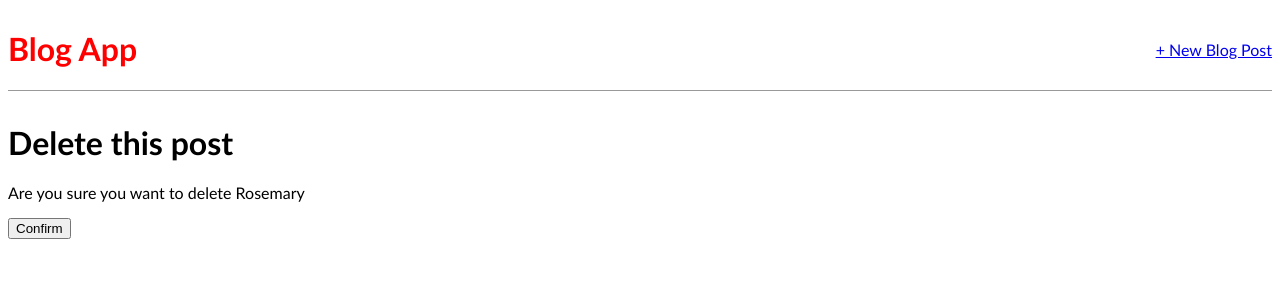
After one commit to 30Piraten/base_case_blog, a Django app: page /post/1/delete/ in a window 1280 px wide. The commit adds this page. Shown: the top 300 px of the page. Run offline with Django 4.2, Linux system fonts and the light colour scheme; data comes from the database, SQL or seed files in the repository; both versions use the stored data as it was after the commit.

Commit message:
added delete_post view

```diff
--- a/blog/urls.py
+++ b/blog/urls.py
@@ -1,9 +1,10 @@
 from django.urls import path
 from .views import (
-    Content, ContentDetail, CreateContent, UpdateContent
+    Content, ContentDetail, CreateContent, UpdateContent, DeleteContent
 )
 
 urlpatterns = [
+    path("post/<int:pk>/delete/", DeleteContent.as_view(), name="delete_post"),
     path("post/<int:pk>/edit/", UpdateContent.as_view(), name="edit_post"),
     path("post/new/", CreateContent.as_view(), name="new_post"),
     path("post/<int:pk>/", ContentDetail.as_view(), name="post_detail"),
--- a/blog/views.py
+++ b/blog/views.py
@@ -1,5 +1,8 @@
 from django.views.generic import ListView, DetailView
-from django.views.generic.edit import CreateView, UpdateView
+from django.views.generic.edit import (
+    CreateView, UpdateView, DeleteView
+)
+from django.urls import reverse_lazy
 from .models import Post
 
 # Create your views here.
@@ -25,3 +28,9 @@ class UpdateContent(UpdateView):
     model = Post
     template_name = "edit_post.html"
     fields = ["title", "body"]
+
+
+class DeleteContent(DeleteView):
+    model = Post
+    template_name = "delete_post.html"
+    success_url = reverse_lazy("home")
--- /dev/null
+++ b/templates/delete_post.html
@@ -0,0 +1,11 @@
+{% extends 'base.html' %}
+
+{% block content %}
+
+<h1>Delete this post</h1>
+<form action="" method="post">
+    {% csrf_token %}
+    <p>Are you sure you want to delete {{ post.title }}</p>
+    <input type="submit" value="Confirm">
+</form>
+{% endblock content %}
--- a/templates/post_detail.html
+++ b/templates/post_detail.html
@@ -7,5 +7,6 @@
 </div>
 
 <a href="{% url 'edit_post' post.pk %}">+ Edit this blog</a>
+<a href="{% url 'delete_post' post.pk %}">- Delete this post</a>
 
 {% endblock content %}
```
Also changed, not shown: db.sqlite3.
